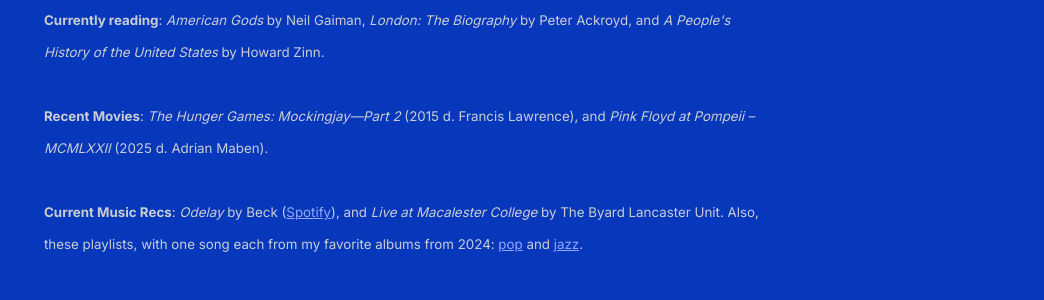
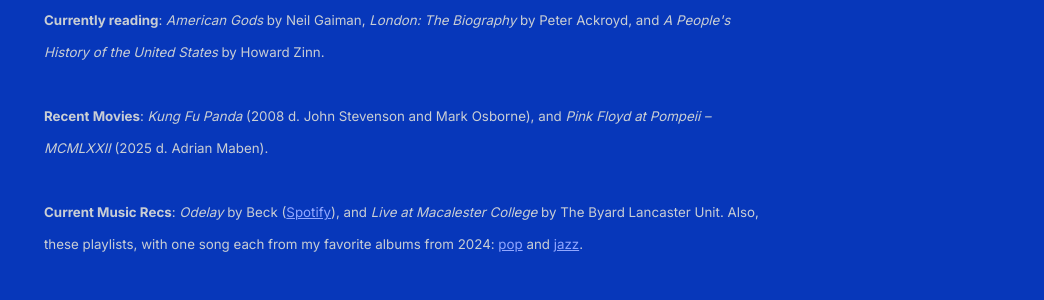
Before and after one commit to shihankanungo/shihankanungo.github.io, a Jekyll site: the page built from index.md, in a window 1280 px wide. Shown: the part 910-1210 px from the top of the page, without its empty margins (236-1280 px from the left). Built offline with Jekyll 4.4.1, drawn with Linux system fonts in a browser that asks for light colours.

Commit message:
Update _config.yml

```diff
--- a/_config.yml
+++ b/_config.yml
@@ -10,7 +10,7 @@
           <br /><br />
           <small><b>Currently reading</b>: <i>American Gods</i> by Neil Gaiman, <i>London: The Biography</i> by Peter Ackroyd, and <i>A People's History of the United States</i> by Howard Zinn.</small>
           <br /><br />
-          <small><b>Recent Movies</b>: <i>The Hunger Games: Mockingjay&mdash;Part 2</i>  (2015 d. Francis Lawrence), and <i>Pink Floyd at Pompeii – MCMLXXII</i>  (2025 d. Adrian Maben). </small>
+          <small><b>Recent Movies</b>: <i>Kung Fu Panda</i>  (2008 d. John Stevenson and Mark Osborne), and <i>Pink Floyd at Pompeii – MCMLXXII</i>  (2025 d. Adrian Maben). </small>
           <br /><br />
           <small><b>Current Music Recs</b>: <i>Odelay</i> by Beck (<a href="https://open.spotify.com/album/1Pus5h1qGedCn4CtOuPVtp?si=5TMaPZtjQeiM_WgCF-HBRg">Spotify</a>), and <i>Live at Macalester College</i> by The Byard Lancaster Unit. Also, these playlists, with one song each from my favorite albums from 2024: <a href="https://open.spotify.com/playlist/0plT5tvEl6lVLrQDk0X3eu?si=fe06480b57f64999">pop</a> and <a href="https://open.spotify.com/playlist/5iHDUPHT30iNd4Feg0yg4f?si=737a0b1a27924789">jazz</a>. </small>
           <br /><br /><br /><br />
```
